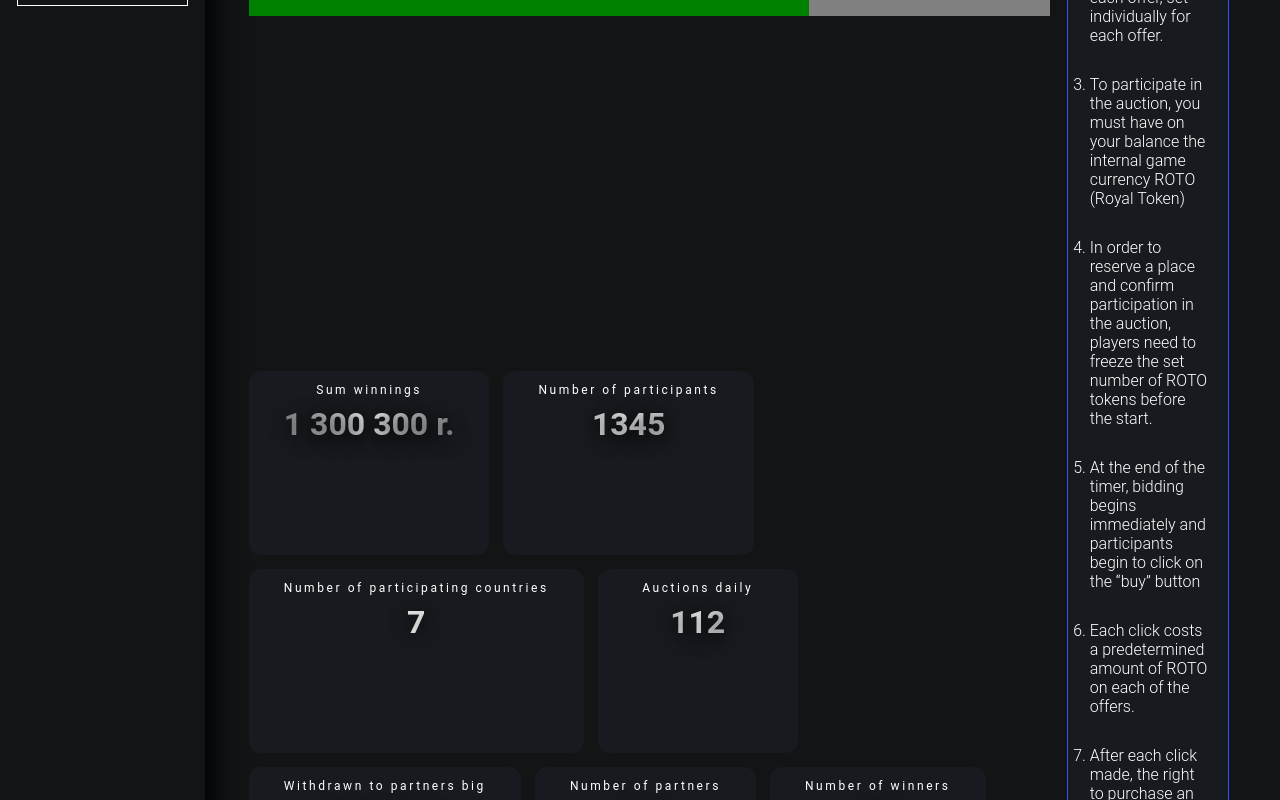
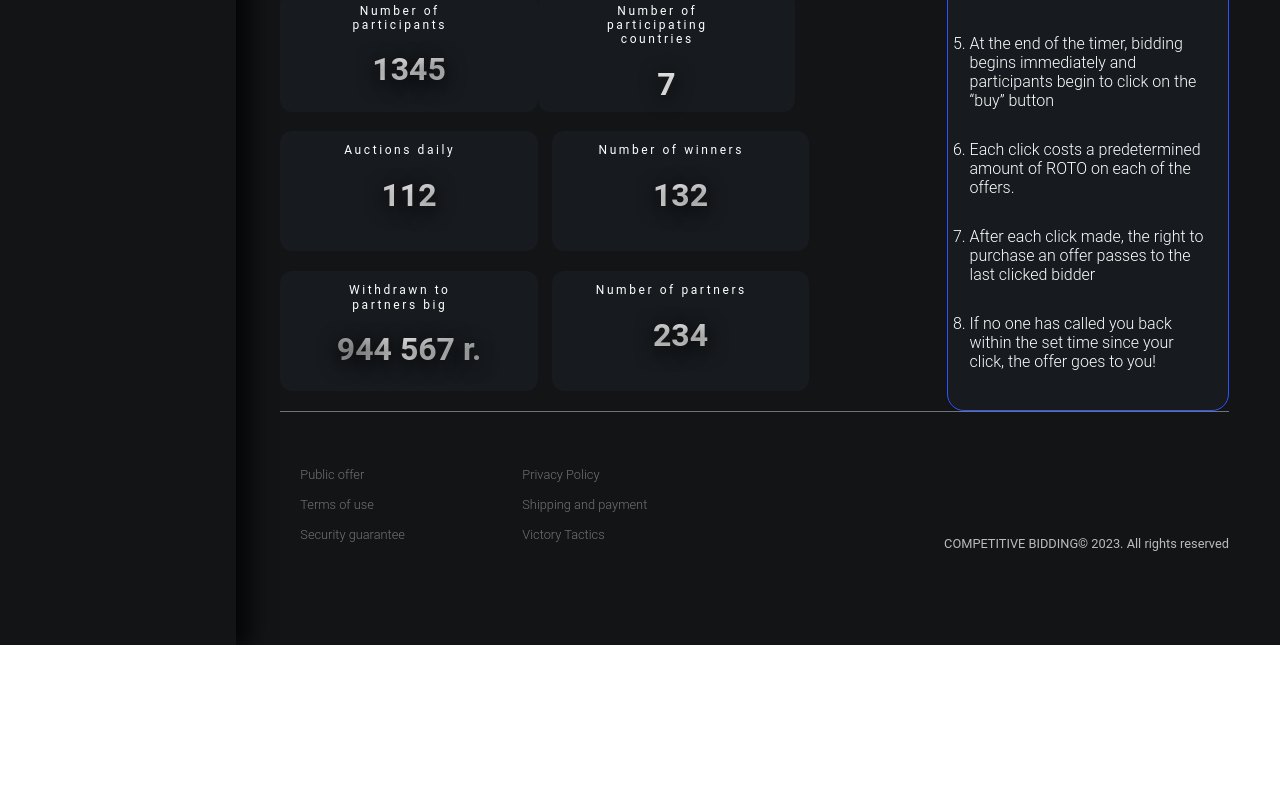
Before and after one commit to competitivebidding/frontend, a React (Vite) app: page / in a window 1280 px wide. Shown: the part 740-1540 px from the top of the page. After the commit the page ends 1385 px from the top, so only its background shows below. Built offline with nearby package versions, Linux system fonts and the light colour scheme.

Commit message:
1.03 [костыльный флекс]

```diff
--- a/src/components/pages/pageMain/MainPage.jsx
+++ b/src/components/pages/pageMain/MainPage.jsx
@@ -71,41 +71,37 @@ const AuctionsPage = () => {
 
 			<div className="main__stats">
 				<Stats
-					className="stats__item"
+					property="big"
 					title="Sum winnings"
 					text="1 300 300 r."
 				/>
 				<Stats
-					className="stats__item"
 					title="Number of participants"
 					text="1345"
 				/>
 				<Stats
-					className="stats__item"
 					title="Number of participating countries"
 					text="7 "
 				/>
 				<Stats
-					className="stats__item"
 					title="Auctions daily"
 					text="112"
 				/>
 				<Stats
-					className="stats__item"
+					// property="image"
+					title="Number of winners"
+					text="132"
+				// image="src\assets\pageMain\trophy-front-premium.png"
+				/>
+				<Stats
 					title="Withdrawn to partners big"
 					text="944 567 r."
 				/>
 				<Stats
-					className="stats__item"
 					title="Number of partners"
 					text="234"
 				/>
-				<Stats
-					className="stats__item"
-					title="Number of winners"
-					text="132"
-					image="src\assets\pageMain\trophy-front-premium.png"
-				/>
+
 
 			</div>
 		</div>
--- a/src/components/pages/pageMain/MainPage.scss
+++ b/src/components/pages/pageMain/MainPage.scss
@@ -11,7 +11,7 @@
 	.main__royalAction {
 		grid-area: royalAction;
 		position: relative;
-		width: 801px;
+		max-width: 801px;
 		height: 233px;
 		padding: 31px 0 38px 36px;
 
@@ -135,21 +135,29 @@
 	}
 
 	.main__stats {
-		max-width: 801px;
 		width: 100%;
+		max-width: 805px;
+		// min-width: 66.666%;
 		grid-area: stats;
-
+		margin-right: -14px;
 		display: flex;
 		flex-wrap: wrap;
-	}
 
-	.stats__item {
-		min-width: 200px;
+		.stats__item {
+			min-width: 200px;
+			margin: 0 14px 14px 0;
 
-		margin: 14px 14px 0 0;
-	}
+			&:nth-child(2) {
+				margin-right: 0px;
+			}
 
-	.big {
-		flex: 2 0 auto;
+			&:nth-child(5) {
+				margin-right: 0px;
+			}
+
+			&:last-child {
+				margin-right: 0px;
+			}
+		}
 	}
 }
--- a/src/components/pages/pageMain/stats/Stats.jsx
+++ b/src/components/pages/pageMain/stats/Stats.jsx
@@ -4,7 +4,7 @@ import "./Stats.scss"
 
 const Stats = (props) => {
 	return (
-		<div className="stats__item">
+		<div className={`stats__item ${props.property || ""}`}>
 			<div className="stats__title">{props.title}</div>
 			<div className="stats__content">{props.text}</div>
 			<div className="stats__image">
--- a/src/components/pages/pageMain/stats/Stats.scss
+++ b/src/components/pages/pageMain/stats/Stats.scss
@@ -2,6 +2,9 @@
 	background: #171a1e;
 	border-radius: 12px;
 	padding: 12px 35px 0 35px;
+	margin-right: 14px;
+	width: 257.5px;
+	height: 120px;
 }
 
 .stats__title {
@@ -10,17 +13,17 @@
 	line-height: 120%;
 	letter-spacing: 0.215em;
 	text-align: center;
+	max-width: 169px;
 }
 
 .stats__content {
-	margin-top: 8px;
+	margin-top: 18px;
 	font-weight: 600;
 	font-size: 32px;
 	line-height: 120%;
 	text-align: center;
 
-
-	background: radial-gradient(96.25% 1434.41% at 50% 50%, #FFFFFF 0%, rgba(255, 255, 255, 0) 100%);
+	background: radial-gradient(96.25% 1434.41% at 50% 50%, #ffffff 0%, rgba(255, 255, 255, 0) 100%);
 	-webkit-background-clip: text;
 	-webkit-text-fill-color: transparent;
 	background-clip: text;
@@ -28,3 +31,27 @@
 
 	text-shadow: 0px 4px 20px #000000;
 }
+
+.big {
+	display: flex;
+	width: 529px;
+	justify-content: space-between;
+	align-items: center;
+	margin-right: 14px;
+	& > * {
+		margin: 0;
+	}
+	.stats__title {
+		font-size: 20px;
+		line-height: 144%;
+		text-align: left;
+	}
+}
+
+.image {
+	height: 249px;
+	.stats__img img {
+		display: block;
+		margin: 0 auto;
+	}
+}
```
